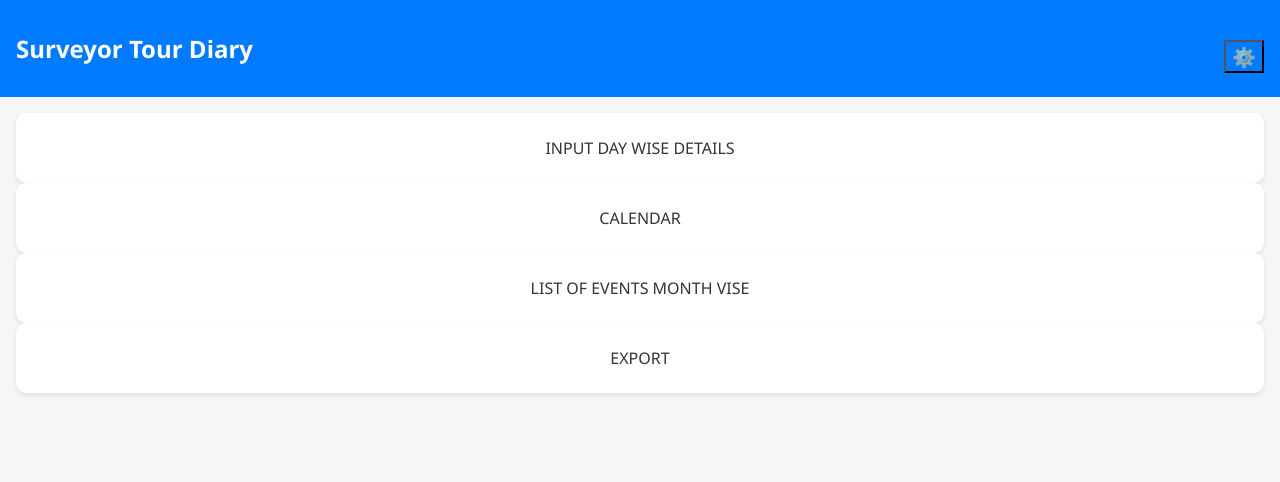
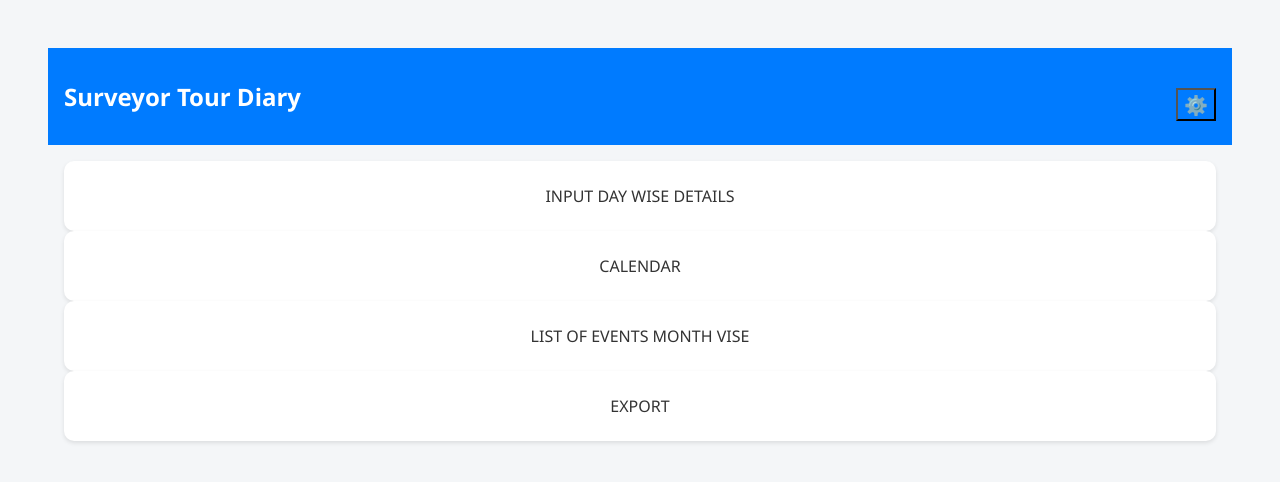
Before and after one commit to rajuk7258/SURVEYOR_TOUR_DAIRY-, a plain HTML site: page index.html in a window 1280 px wide. Drawn offline with nearby package versions, Linux system fonts and the light colour scheme.

Commit message:
Update style.css

```diff
--- a/style.css
+++ b/style.css
@@ -5,7 +5,7 @@
 }
 
 body {
-  margin: 0;
+  margin: 3rem;
   background-color: #f4f6f8;
   color: #333;
 }
```
